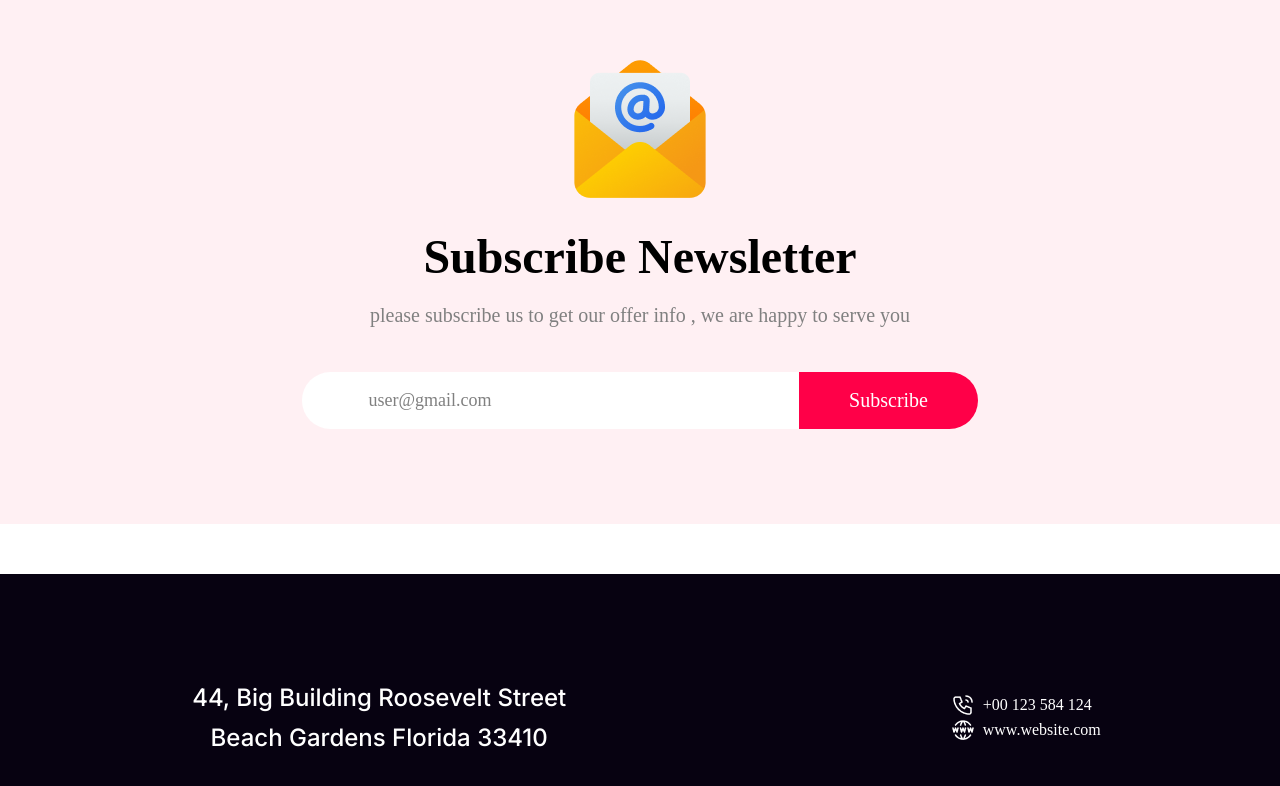
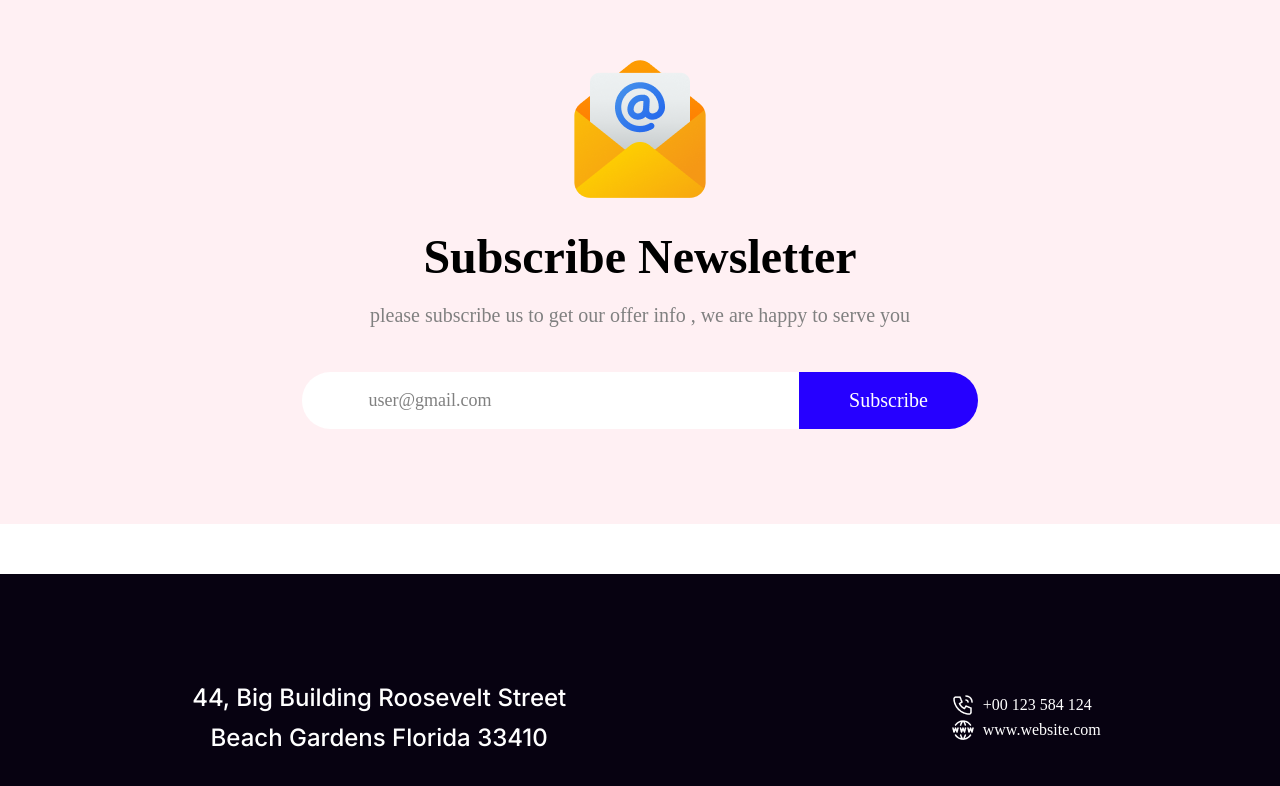
Before and after one commit to arifurrahmansajid/assigment-1.0, a plain HTML site: page index.html in a window 1280 px wide. In both pictures the pointer is over the link "Subscribe". Shown: the part 5474-6260 px from the top of the page. Drawn offline with Linux system fonts and the light colour scheme; files whose address does not match are found by name.

Commit message:
new added

```diff
--- a/style.css
+++ b/style.css
@@ -543,5 +543,5 @@ hr{
 
 .Subscribe:hover{
     cursor: pointer;
-    background-color: rgb(255, 0, 72);
+    background-color: rgb(38, 0, 255);
 }
```
